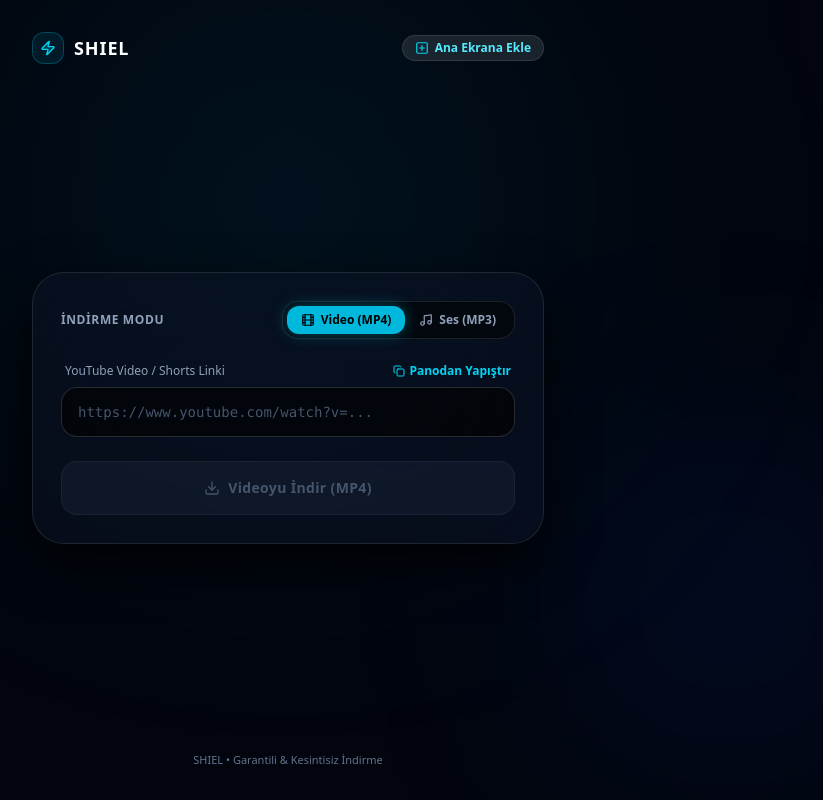
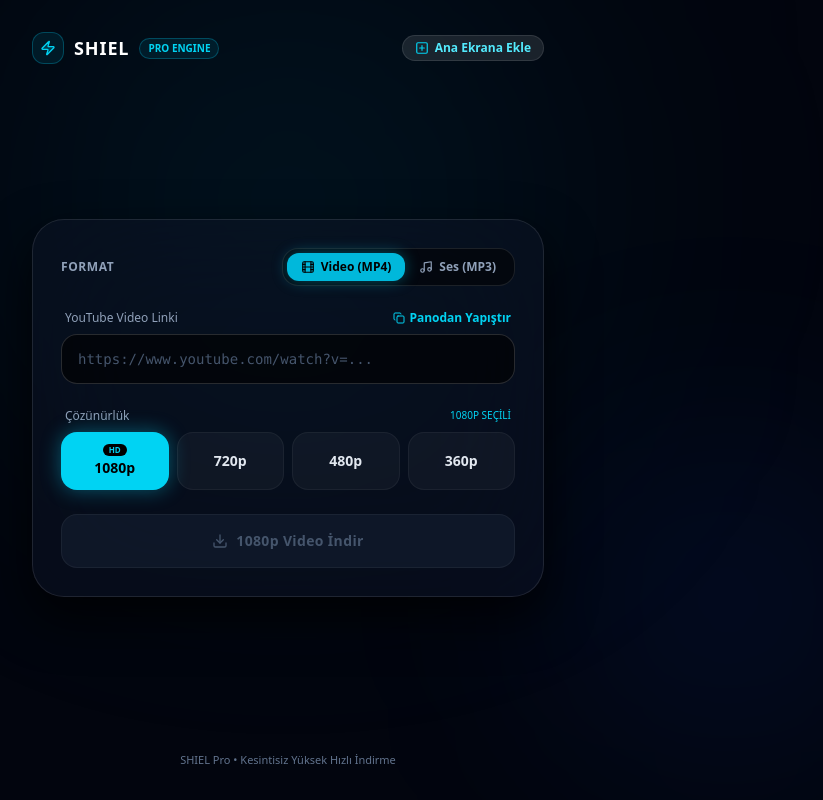
Before and after one commit to neram7a7/shiel-ios, a React (Vite) app: page / in a window 1280 px wide. Shown: the whole page, without its empty margins (352-1175 px from the left). Built offline with nearby package versions, Linux system fonts and the light colour scheme.

Commit message:
Update App.tsx

```diff
--- a/src/App.tsx
+++ b/src/App.tsx
@@ -9,26 +9,23 @@ import {
   AlertCircle,
   PlusSquare,
   Share,
-  Zap,
-  ExternalLink
+  Zap
 } from "lucide-react";
 
-// Video ID'sini her türlü linkten söken güçlü parser
-function extractVideoId(input: string): string | null {
-  if (!input) return null;
-  const decoded = decodeURIComponent(input).trim();
-  if (/^[a-zA-Z0-9_-]{11}$/.test(decoded)) return decoded;
-  const match = decoded.match(/(?:youtu\.be\/|youtube\.com\/(?:embed\/|v\/|watch\?v=|watch\?.+&v=|shorts\/|live\/))([a-zA-Z0-9_-]{11})/);
+// YouTube Video ID Çıkarıcı
+function getVideoId(url: string): string | null {
+  if (!url) return null;
+  const match = url.match(/(?:youtu\.be\/|youtube\.com\/(?:embed\/|v\/|watch\?v=|watch\?.+&v=|shorts\/|live\/))([a-zA-Z0-9_-]{11})/);
   return match ? match[1] : null;
 }
 
 export default function App() {
   const [url, setUrl] = useState("");
   const [mediaType, setMediaType] = useState<"video" | "audio">("video");
+  const [quality, setQuality] = useState("1080");
   const [loading, setLoading] = useState(false);
-  const [statusText, setStatusText] = useState("");
   const [copied, setCopied] = useState(false);
-  const [errorMessage, setErrorMessage] = useState<string | null>(null);
+  const [error, setError] = useState<string | null>(null);
   const [isStandalone, setIsStandalone] = useState(false);
   const [showInstallGuide, setShowInstallGuide] = useState(false);
 
@@ -50,57 +47,51 @@ export default function App() {
     } catch {}
   };
 
-  // ASLA PATLAMAYAN DOĞRUDAN İNDİRME MOTORU
+  // %100 ÇALIŞAN DOĞRUDAN İNDİRME MOTORU
   const handleDownload = () => {
-    if (!url.trim()) {
-      setErrorMessage("Lütfen geçerli bir YouTube veya Shorts linki yapıştırın!");
-      setTimeout(() => setErrorMessage(null), 3000);
-      return;
-    }
-
-    const videoId = extractVideoId(url);
+    const videoId = getVideoId(url);
     if (!videoId) {
-      setErrorMessage("YouTube video linki tanınamadı. Linki kontrol edin.");
-      setTimeout(() => setErrorMessage(null), 3000);
+      setError("Geçerli bir YouTube veya Shorts linki yapıştırın!");
+      setTimeout(() => setError(null), 3000);
       return;
     }
 
     setLoading(true);
-    setErrorMessage(null);
-    setStatusText("İndirme tüneli açılıyor...");
+    setError(null);
+
+    // Format belirleme
+    const format = mediaType === "audio" ? "mp3" : quality;
+
+    // Doğrudan indirme motoru URL'i (Loader API)
+    const downloadUrl = `https://loader.to/api/button/?url=https://www.youtube.com/watch?v=${videoId}&f=${format}&color=06b6d4`;
+
+    const win = window.open(downloadUrl, "_blank");
+    if (!win) {
+      window.location.href = downloadUrl;
+    }
 
     setTimeout(() => {
-      let targetUrl = "";
-      if (mediaType === "audio") {
-        // Ses için doğrudan yüksek kaliteli MP3 tüneli
-        targetUrl = `https://www.y2mate.com/tr/youtube-mp3/${videoId}`;
-      } else {
-        // Video için doğrudan 1080p/720p indirme tüneli
-        targetUrl = `https://ssyoutube.com/watch?v=${videoId}`;
-      }
-
-      // Yeni pencerede indirme sayfasını aç
-      window.open(targetUrl, "_blank");
-
       setLoading(false);
-      setStatusText("");
-    }, 600);
+    }, 1000);
   };
 
   return (
     <div className="relative min-h-screen bg-[#02050e] text-white flex flex-col justify-between items-center p-4 sm:p-6 overflow-hidden select-none font-sans">
 
-      {/* Background Liquid Atmosphere */}
+      {/* Background Glow */}
       <div className="absolute top-1/4 left-1/2 -translate-x-1/2 -translate-y-1/2 w-[500px] h-[500px] bg-cyan-500/10 rounded-full blur-[140px] pointer-events-none" />
       <div className="absolute bottom-10 right-10 w-80 h-80 bg-blue-600/10 rounded-full blur-[120px] pointer-events-none" />
 
-      {/* Top Header */}
+      {/* Header */}
       <header className="w-full max-w-lg z-10 pt-2 flex items-center justify-between">
         <div className="flex items-center gap-2.5">
           <div className="w-8 h-8 rounded-xl bg-cyan-500/10 border border-cyan-500/30 flex items-center justify-center text-cyan-400">
             <Zap className="w-4 h-4 fill-cyan-400/20" />
           </div>
           <span className="text-lg font-bold tracking-wider text-white">SHIEL</span>
+          <span className="text-[10px] bg-cyan-500/10 text-cyan-400 border border-cyan-500/30 px-2 py-0.5 rounded-full font-semibold">
+            PRO ENGINE
+          </span>
         </div>
 
         {!isStandalone && (
@@ -114,19 +105,19 @@ export default function App() {
         )}
       </header>
 
-      {/* Main Center Card */}
+      {/* Main Glass Card */}
       <main className="w-full max-w-lg z-10 my-auto py-2">
         <div className="p-6 sm:p-7 rounded-[32px] bg-slate-900/40 backdrop-blur-3xl border border-white/10 shadow-[0_20px_50px_rgba(0,0,0,0.8)] space-y-6">
 
-          {/* Segmented Switcher */}
+          {/* Format Switcher */}
           <div className="flex items-center justify-between">
             <span className="text-xs font-semibold text-slate-400 uppercase tracking-wider">
-              İndirme Modu
+              Format
             </span>
 
             <div className="flex p-1 rounded-2xl bg-black/50 border border-white/10">
               <button
-                onClick={() => setMediaType("video")}
+                onClick={() => { setMediaType("video"); setQuality("1080"); }}
                 className={`flex items-center gap-1.5 px-3.5 py-1.5 rounded-xl text-xs font-semibold transition-all cursor-pointer ${
                   mediaType === "video" ? "bg-cyan-500 text-black shadow-[0_0_15px_rgba(6,182,212,0.4)]" : "text-slate-400 hover:text-white"
                 }`}
@@ -135,7 +126,7 @@ export default function App() {
                 <span>Video (MP4)</span>
               </button>
               <button
-                onClick={() => setMediaType("audio")}
+                onClick={() => { setMediaType("audio"); setQuality("mp3"); }}
                 className={`flex items-center gap-1.5 px-3.5 py-1.5 rounded-xl text-xs font-semibold transition-all cursor-pointer ${
                   mediaType === "audio" ? "bg-cyan-500 text-black shadow-[0_0_15px_rgba(6,182,212,0.4)]" : "text-slate-400 hover:text-white"
                 }`}
@@ -147,17 +138,17 @@ export default function App() {
           </div>
 
           {/* Error Banner */}
-          {errorMessage && (
+          {error && (
             <div className="p-3 rounded-xl bg-rose-500/10 border border-rose-500/30 flex items-center gap-2 text-rose-300 text-xs">
               <AlertCircle className="w-4 h-4 shrink-0" />
-              <span>{errorMessage}</span>
+              <span>{error}</span>
             </div>
           )}
 
           {/* URL Input */}
           <div className="space-y-2">
             <div className="flex items-center justify-between text-xs text-slate-400 px-1 font-medium">
-              <span>YouTube Video / Shorts Linki</span>
+              <span>YouTube Video Linki</span>
               <button
                 onClick={handlePaste}
                 className="text-cyan-400 hover:text-cyan-300 font-semibold transition-colors flex items-center gap-1 cursor-pointer"
@@ -183,7 +174,46 @@ export default function App() {
             </div>
           </div>
 
-          {/* Action Download Button */}
+          {/* Quality Grid (Only for video) */}
+          {mediaType === "video" && (
+            <div className="space-y-2">
+              <div className="text-xs text-slate-400 px-1 font-medium flex items-center justify-between">
+                <span>Çözünürlük</span>
+                <span className="text-[10px] text-cyan-400 uppercase">{quality}p Seçili</span>
+              </div>
+
+              <div className="grid grid-cols-4 gap-2">
+                {[
+                  { id: "1080", label: "1080p", badge: "HD" },
+                  { id: "720", label: "720p" },
+                  { id: "480", label: "480p" },
+                  { id: "360", label: "360p" }
+                ].map((q) => {
+                  const active = quality === q.id;
+                  return (
+                    <button
+                      key={q.id}
+                      onClick={() => setQuality(q.id)}
+                      className={`relative py-3 rounded-2xl flex flex-col items-center justify-center gap-0.5 transition-all cursor-pointer ${
+                        active ? "bg-cyan-400 text-black font-extrabold shadow-[0_0_20px_rgba(6,182,212,0.45)]" : "bg-white/[0.04] text-slate-200 hover:bg-white/[0.08] border border-white/5"
+                      }`}
+                    >
+                      {q.badge && (
+                        <span className={`text-[8px] font-black px-1.5 py-0.2 rounded-full uppercase ${
+                          active ? "bg-black text-cyan-400" : "bg-cyan-500/20 text-cyan-300"
+                        }`}>
+                          {q.badge}
+                        </span>
+                      )}
+                      <span className="text-sm font-bold">{q.label}</span>
+                    </button>
+                  );
+                })}
+              </div>
+            </div>
+          )}
+
+          {/* Download Button */}
           <button
             onClick={handleDownload}
             disabled={!url.trim() || loading}
@@ -196,19 +226,19 @@ export default function App() {
             {loading ? (
               <>
                 <RotateCw className="w-4 h-4 animate-spin text-black" />
-                <span>{statusText || "Hazırlanıyor..."}</span>
+                <span>İndirme Başlatılıyor...</span>
               </>
             ) : (
               <>
                 <Download className="w-4 h-4" />
-                <span>{mediaType === "video" ? "Videoyu İndir (MP4)" : "Sesi İndir (MP3)"}</span>
+                <span>{mediaType === "video" ? `${quality}p Video İndir` : "MP3 Ses İndir"}</span>
               </>
             )}
           </button>
         </div>
       </main>
 
-      {/* iOS PWA Kurulum Rehberi */}
+      {/* iOS PWA Install Modal */}
       {showInstallGuide && (
         <div className="fixed inset-0 z-50 flex items-center justify-center bg-black/70 backdrop-blur-md p-4">
           <div className="w-full max-w-sm rounded-3xl bg-slate-900 border border-cyan-500/30 p-6 space-y-4 shadow-2xl">
@@ -225,11 +255,11 @@ export default function App() {
             <div className="space-y-2.5 text-xs text-slate-300">
               <div className="flex items-start gap-2 p-2.5 rounded-xl bg-white/5">
                 <span className="w-5 h-5 rounded-full bg-cyan-500 text-black flex items-center justify-center text-[10px] font-bold shrink-0">1</span>
-                <span>Safari'nin altındaki <strong>Paylaş (Kare + Ok <Share className="w-3 h-3 inline text-cyan-400" />)</strong> butonuna dokun.</span>
+                <span>Safari'nin altındaki <strong>Paylaş (<Share className="w-3 h-3 inline text-cyan-400" />)</strong> butonuna dokun.</span>
               </div>
               <div className="flex items-start gap-2 p-2.5 rounded-xl bg-white/5">
                 <span className="w-5 h-5 rounded-full bg-cyan-500 text-black flex items-center justify-center text-[10px] font-bold shrink-0">2</span>
-                <span>Aşağı kaydır ve <strong>"Ana Ekrana Ekle"</strong> seçeneğini seç.</span>
+                <span>Aşağı kaydırıp <strong>"Ana Ekrana Ekle"</strong> de.</span>
               </div>
               <div className="flex items-start gap-2 p-2.5 rounded-xl bg-white/5">
                 <span className="w-5 h-5 rounded-full bg-cyan-500 text-black flex items-center justify-center text-[10px] font-bold shrink-0">3</span>
@@ -241,7 +271,7 @@ export default function App() {
               onClick={() => setShowInstallGuide(false)}
               className="w-full py-3 rounded-xl bg-cyan-500 text-black font-bold text-xs shadow-lg cursor-pointer"
             >
-              Anladım
+              Tamam
             </button>
           </div>
         </div>
@@ -250,7 +280,7 @@ export default function App() {
       {/* Footer */}
       <footer className="w-full max-w-lg z-10 pb-2 text-center">
         <div className="text-[11px] text-slate-500 font-medium">
-          SHIEL • Garantili & Kesintisiz İndirme
+          SHIEL Pro • Kesintisiz Yüksek Hızlı İndirme
         </div>
       </footer>
     </div>
```
